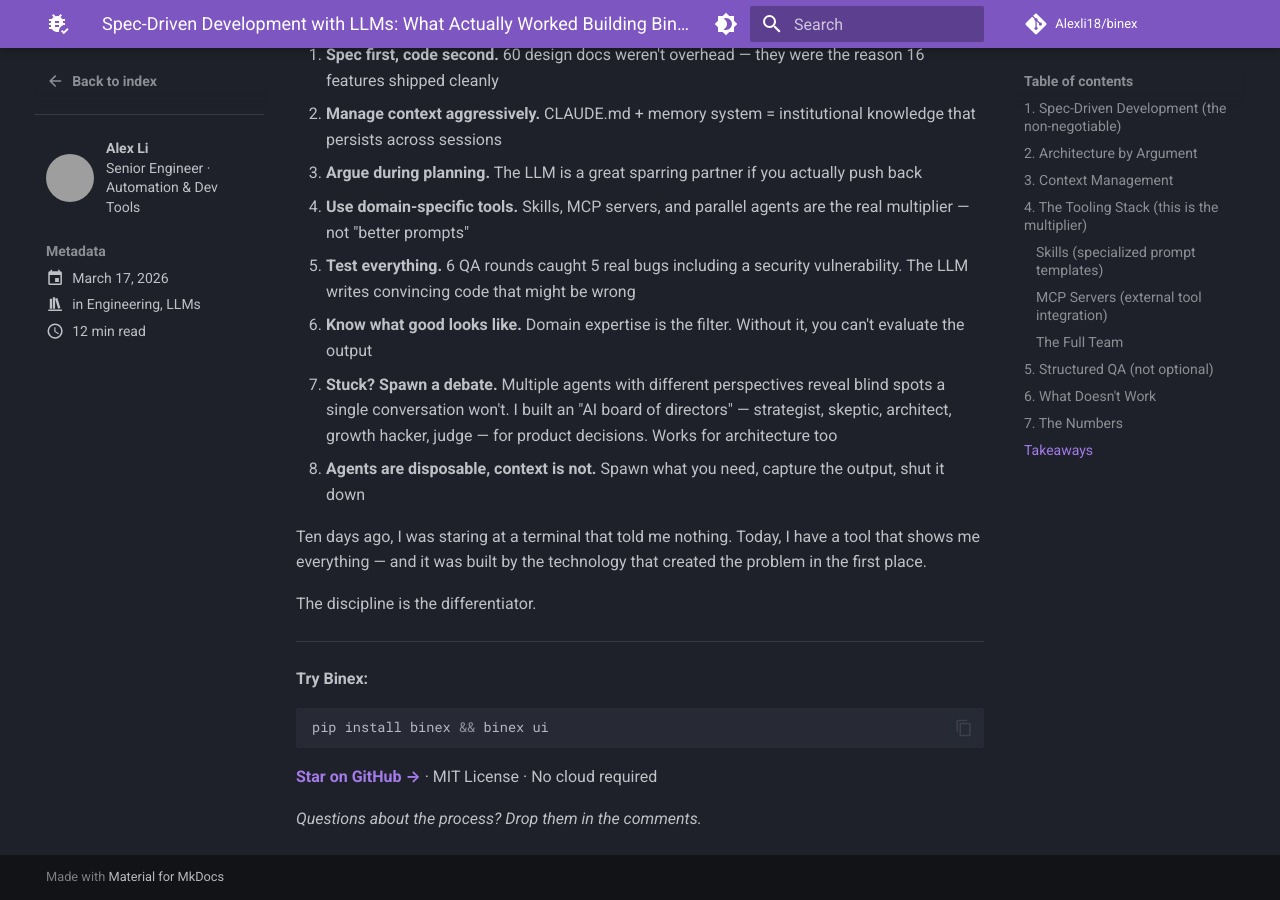
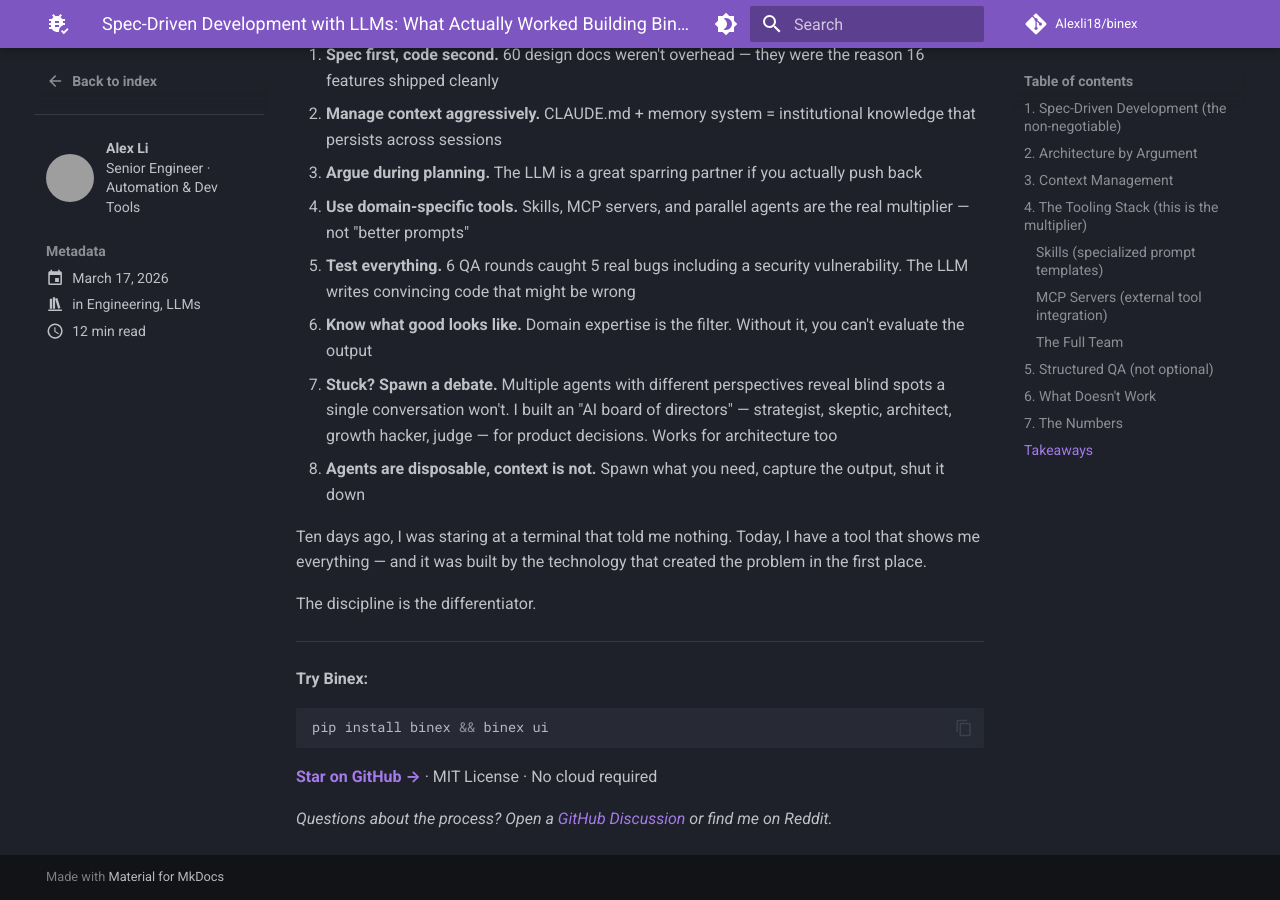
Before and after one commit to Alexli18/binex, an MkDocs documentation site: the page built from docs/blog/posts/how-i-built-binex-with-llms.md, in a window 1280 px wide and 900 px high, scrolled down 9196 px. Built offline with MkDocs 1.6.1 and Material for MkDocs 9.7.7, drawn with Linux system fonts in a browser that asks for light colours; comment, search, counter and statistics services are not loaded; grey boxes are pictures that could not be loaded.

Commit message:
fix: replace comments CTA with GitHub Discussions link
Static site has no comments. Point readers to GitHub Discussions instead.

Co-Authored-By: Claude Sonnet 4.6 <noreply@anthropic.com>

```diff
--- a/docs/blog/posts/how-i-built-binex-with-llms.md
+++ b/docs/blog/posts/how-i-built-binex-with-llms.md
@@ -229,4 +229,4 @@ pip install binex && binex ui
 
 **[Star on GitHub →](https://github.com/Alexli18/binex)** · MIT License · No cloud required
 
-*Questions about the process? Drop them in the comments.*
+*Questions about the process? Open a [GitHub Discussion](https://github.com/Alexli18/binex/discussions) or find me on Reddit.*
```
